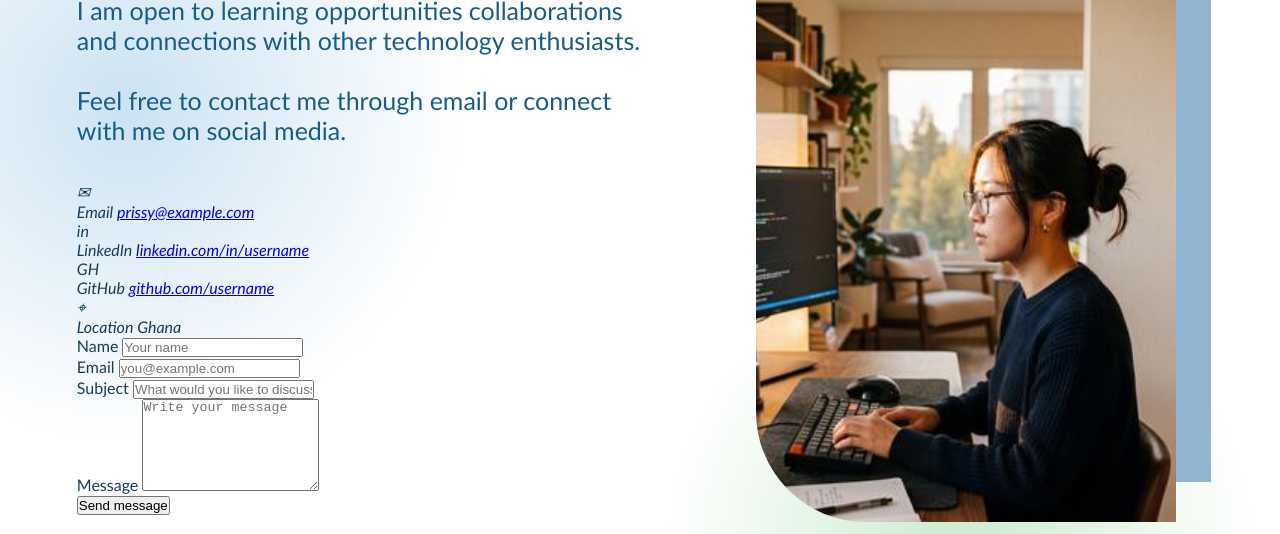
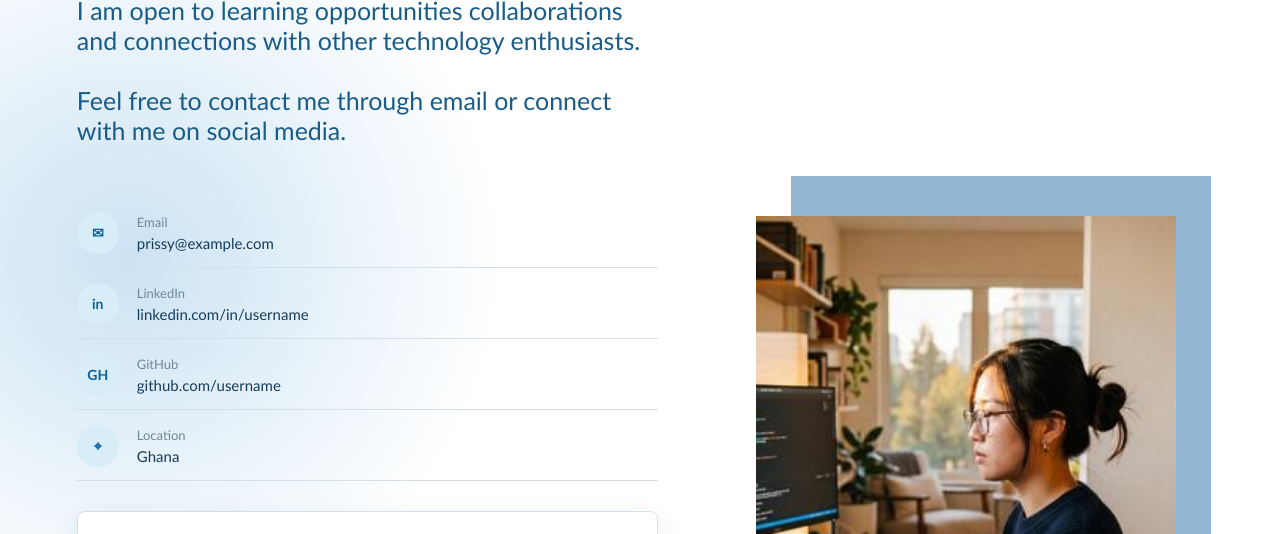
Before and after one commit to prissy-code/prissy-portfolio, a plain HTML site: page contact.html in a window 1280 px wide. Shown: the part 206-740 px from the top of the page. Drawn offline with Linux system fonts and the light colour scheme.

Commit message:
Update style.css

```diff
--- a/style.css
+++ b/style.css
@@ -220,3 +220,215 @@ body {
     object-fit: cover;
     border-radius: 0 0 0 110px;
 }
+
+/* CONTACT DETAILS AND FORM ONLY*/
+
+.Profile-container > .contact-section {
+    grid-column: 1;
+
+    width: 100%;
+    max-width: 600px;
+
+    padding: 0;
+    background-color: transparent;
+}
+
+
+/*EMAIL, LINKEDIN, GITHUB AND LOCATION */
+
+.contact-section .contact-list {
+    display: grid;
+    gap: 15px;
+
+    margin: 30px 0;
+
+    font-style: normal;
+}
+
+
+/* Each contact-information row */
+
+.contact-section .contact-item {
+    display: grid;
+    grid-template-columns: 45px 1fr;
+    gap: 15px;
+
+    align-items: center;
+
+    padding-bottom: 13px;
+    border-bottom: 1px solid #d4e0e7;
+}
+
+
+/* Circular icon */
+
+.contact-section .contact-icon {
+    width: 42px;
+    height: 42px;
+
+    display: flex;
+    justify-content: center;
+    align-items: center;
+
+    border-radius: 50%;
+
+    background-color: #d9edf8;
+    color: #086198;
+
+    font-size: 14px;
+    font-weight: bold;
+}
+
+
+/* Email, LinkedIn, GitHub and Location labels */
+
+.contact-section .contact-label {
+    display: block;
+    margin-bottom: 3px;
+
+    color: #708896;
+    font-size: 13px;
+}
+
+
+/* Contact links and location */
+
+.contact-section .contact-item a,
+.contact-section .contact-value {
+    color: #153d5a;
+    font-size: 15px;
+    text-decoration: none;
+}
+
+
+/* Link hover effect */
+
+.contact-section .contact-item a:hover {
+    color: #269321;
+    text-decoration: underline;
+}
+
+
+/* CONTACT FORM */
+
+.contact-section .contact-form {
+    width: 100%;
+
+    display: grid;
+    grid-template-columns: 1fr 1fr;
+    gap: 18px;
+
+    padding: 25px;
+
+    border: 1px solid #d4e0e7;
+    border-radius: 8px;
+
+    background-color: #ffffff;
+
+    box-shadow: 0 8px 25px rgba(21, 61, 90, 0.10);
+}
+
+
+/* Each label and input group */
+
+.contact-section .form-group {
+    display: flex;
+    flex-direction: column;
+    gap: 7px;
+}
+
+
+/* Subject and message occupy both columns */
+
+.contact-section .full-width {
+    grid-column: 1 / -1;
+}
+
+
+/* Form labels */
+
+.contact-section .form-group label {
+    color: #153d5a;
+    font-size: 14px;
+    font-weight: bold;
+}
+
+
+/* Input boxes and message box */
+
+.contact-section .form-group input,
+.contact-section .form-group textarea {
+    width: 100%;
+    padding: 12px 14px;
+
+    border: 1px solid #b8cbd6;
+    border-radius: 5px;
+
+    background-color: #f9fcfd;
+    color: #153d5a;
+
+    font-family: inherit;
+    font-size: 14px;
+}
+
+
+/* Message box specifically */
+
+.contact-section .form-group textarea {
+    min-height: 130px;
+    resize: vertical;
+}
+
+
+/* Styling when typing inside a field */
+
+.contact-section .form-group input:focus,
+.contact-section .form-group textarea:focus {
+    border-color: #086198;
+    outline: 3px solid rgba(8, 97, 152, 0.12);
+}
+
+
+/* Placeholder text */
+
+.contact-section .form-group input::placeholder,
+.contact-section .form-group textarea::placeholder {
+    color: #91a4af;
+}
+
+
+/*SEND MESSAGE BUTTON */
+
+.contact-section .send-button {
+    grid-column: 1 / -1;
+    justify-self: start;
+
+    padding: 13px 27px;
+
+    border: 2px solid #086198;
+    border-radius: 5px;
+
+    background-color: #086198;
+    color: #ffffff;
+
+    font-family: inherit;
+    font-size: 15px;
+    font-weight: bold;
+
+    cursor: pointer;
+
+    transition:
+        background-color 0.3s ease,
+        color 0.3s ease,
+        transform 0.3s ease;
+}
+
+
+/* Send-button hover */
+
+.contact-section .send-button:hover {
+    background-color: transparent;
+    color: #086198;
+
+    transform: translateY(-2px);
+}
```
